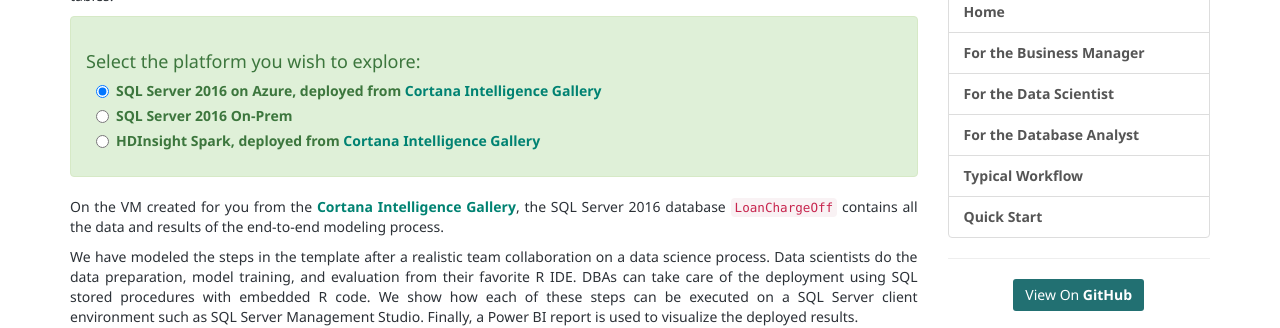
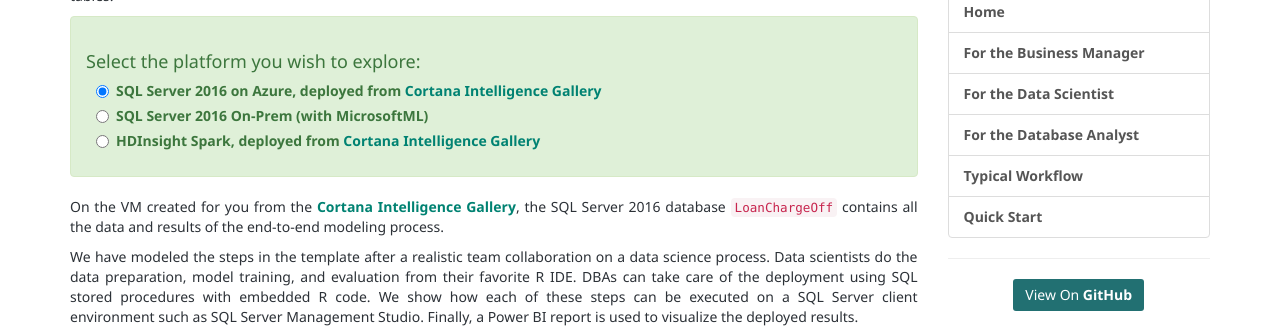
Before and after one commit to microsoft/r-server-loan-chargeoff, a Jekyll site: the page built from index.md, in a window 1280 px wide. Shown: the part 204-532 px from the top of the page. Built offline with Jekyll 4.4.1, drawn with Linux system fonts in a browser that asks for light colours; nearby versions of some CDN libraries.

Commit message:
add MicrosoftML

```diff
--- a/_config.yml
+++ b/_config.yml
@@ -7,7 +7,7 @@
   - jekyll-redirect-from
 
 cig_text: SQL Server 2016 on Azure
-onp_text: SQL Server 2016 On-Prem
+onp_text: SQL Server 2016 On-Prem (with MicrosoftML)
 hdi_text: HDInsight Spark
 
 pbix_hdidownload_url: "https://github.com/Microsoft/r-server-loan-chargeoff/blob/master/HDI/LoanChargeOffPredictionDashboardHDI.pbix"
```
